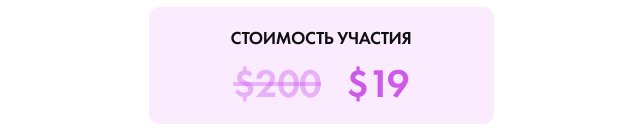
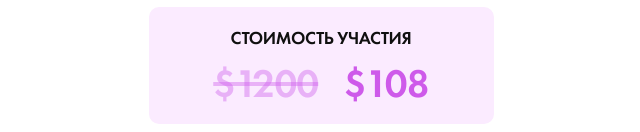
Before and after one commit to RomanIsaiev/work-website-51, a website built with Vite: page index.html in a window 1280 px wide. Shown: the part 7499-7631 px from the top of the page, without its empty margins (319-959 px from the left). Built offline with nearby package versions, Linux system fonts and the light colour scheme.

Commit message:
update price

```diff
--- a/index.html
+++ b/index.html
@@ -817,7 +817,7 @@
               </div>
               <div class="price-box">
                 <p class="price-text">Стоимость участия</p>
-                <p class="price"><span>$200</span> &nbsp; $19</p>
+                <p class="price"><span>$1200</span> &nbsp; $108</p>
               </div>
               <a class="tariffs-btn link" href="">Зареєструватись</a>
             </li>
```
